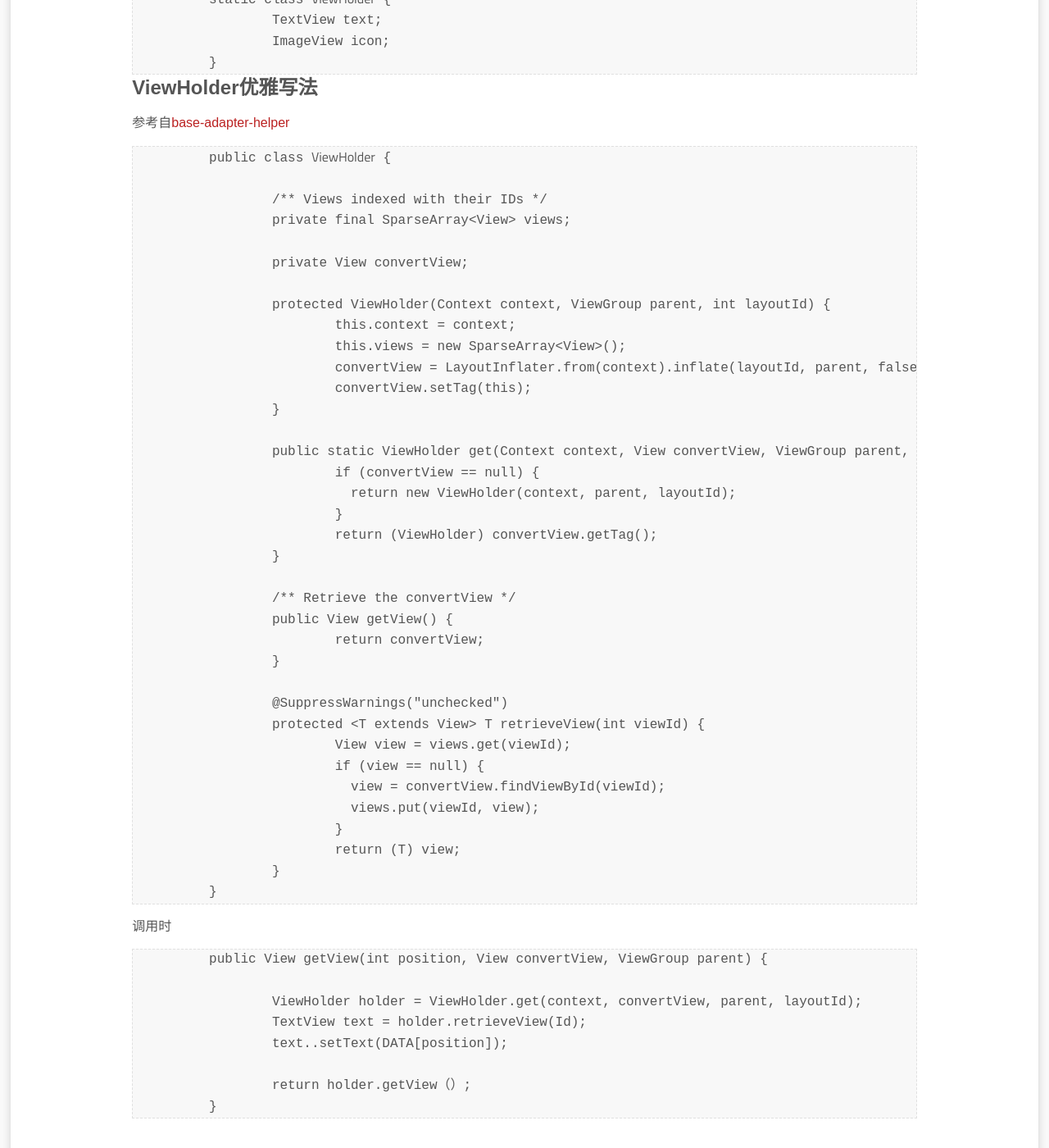
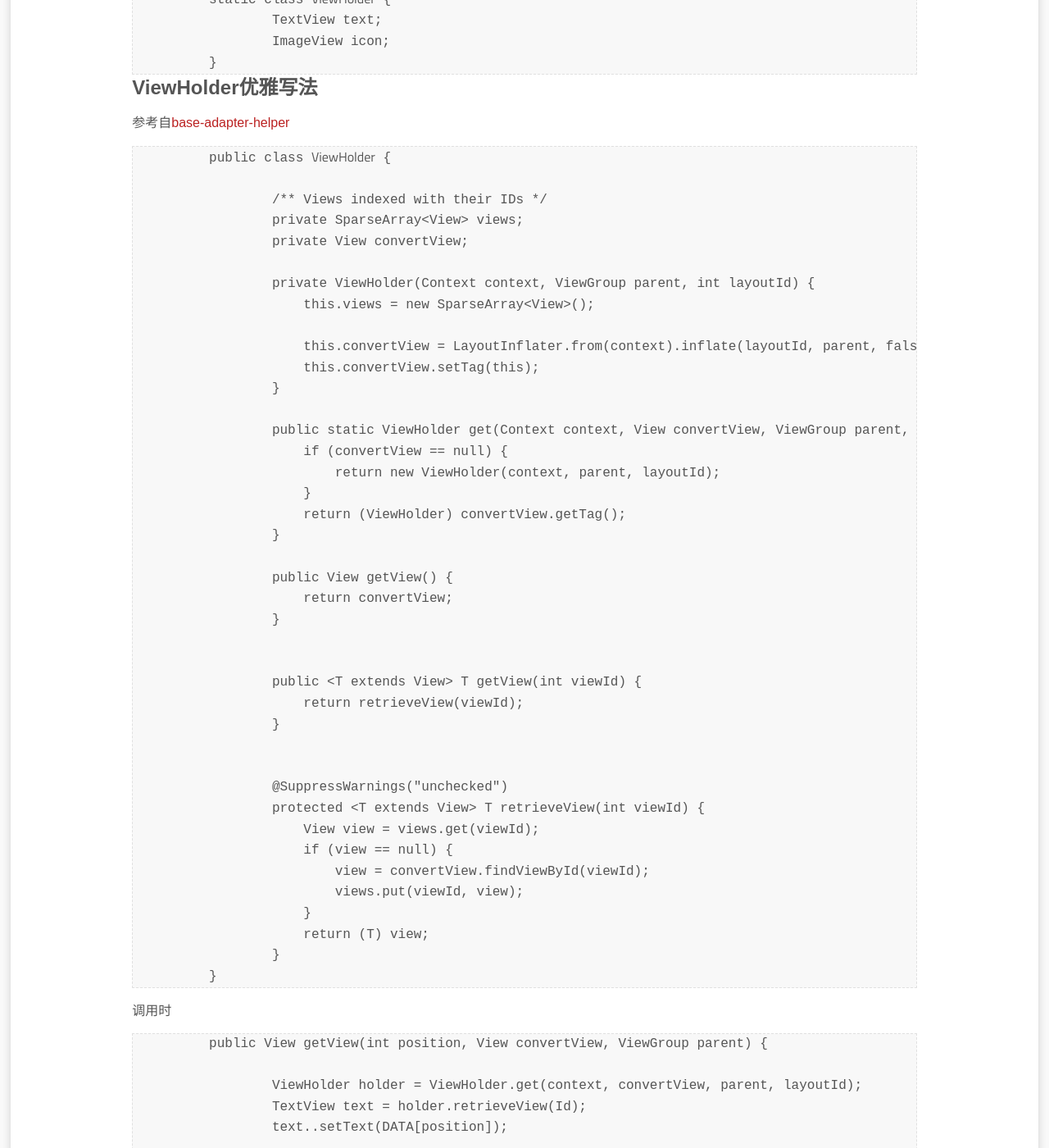
Before and after one commit to SanjayZhang/jekyll_blog, a Jekyll site: the page built from _posts/2015-04-27-viewholder.markdown, in a window 1280 px wide and 1400 px high, scrolled down 1495 px. Shown: the whole window at 82% size. Built offline with Jekyll 4.4.1, drawn with Linux system fonts in a browser that asks for light colours; some web fonts are replaced; Markdown is read by kramdown in place of the engine named in the settings.

Commit message:
code modify

````diff
--- a/_posts/2015-04-27-viewholder.markdown
+++ b/_posts/2015-04-27-viewholder.markdown
@@ -67,37 +67,41 @@ ViewHolder优雅写法
 	public class ViewHolder {
 
 		/** Views indexed with their IDs */
-		private final SparseArray<View> views;
-
+		private SparseArray<View> views;
 		private View convertView;
 
-		protected ViewHolder(Context context, ViewGroup parent, int layoutId) {
-			this.context = context;
-			this.views = new SparseArray<View>();
-			convertView = LayoutInflater.from(context).inflate(layoutId, parent, false);
-			convertView.setTag(this);
+		private ViewHolder(Context context, ViewGroup parent, int layoutId) {
+		    this.views = new SparseArray<View>();
+
+		    this.convertView = LayoutInflater.from(context).inflate(layoutId, parent, false);
+		    this.convertView.setTag(this);
 		}
 
 		public static ViewHolder get(Context context, View convertView, ViewGroup parent, int layoutId) {
-			if (convertView == null) {
-			  return new ViewHolder(context, parent, layoutId);
-			}
-			return (ViewHolder) convertView.getTag();
+		    if (convertView == null) {
+		        return new ViewHolder(context, parent, layoutId);
+		    }
+		    return (ViewHolder) convertView.getTag();
 		}
 
-		/** Retrieve the convertView */
 		public View getView() {
-			return convertView;
+		    return convertView;
 		}
+
+
+		public <T extends View> T getView(int viewId) {
+		    return retrieveView(viewId);
+		}
+
 
 		@SuppressWarnings("unchecked")
 		protected <T extends View> T retrieveView(int viewId) {
-			View view = views.get(viewId);
-			if (view == null) {
-			  view = convertView.findViewById(viewId);
-			  views.put(viewId, view);
-			}
-			return (T) view;
+		    View view = views.get(viewId);
+		    if (view == null) {
+		        view = convertView.findViewById(viewId);
+		        views.put(viewId, view);
+		    }
+		    return (T) view;
 		}
 	}
 ```
````
